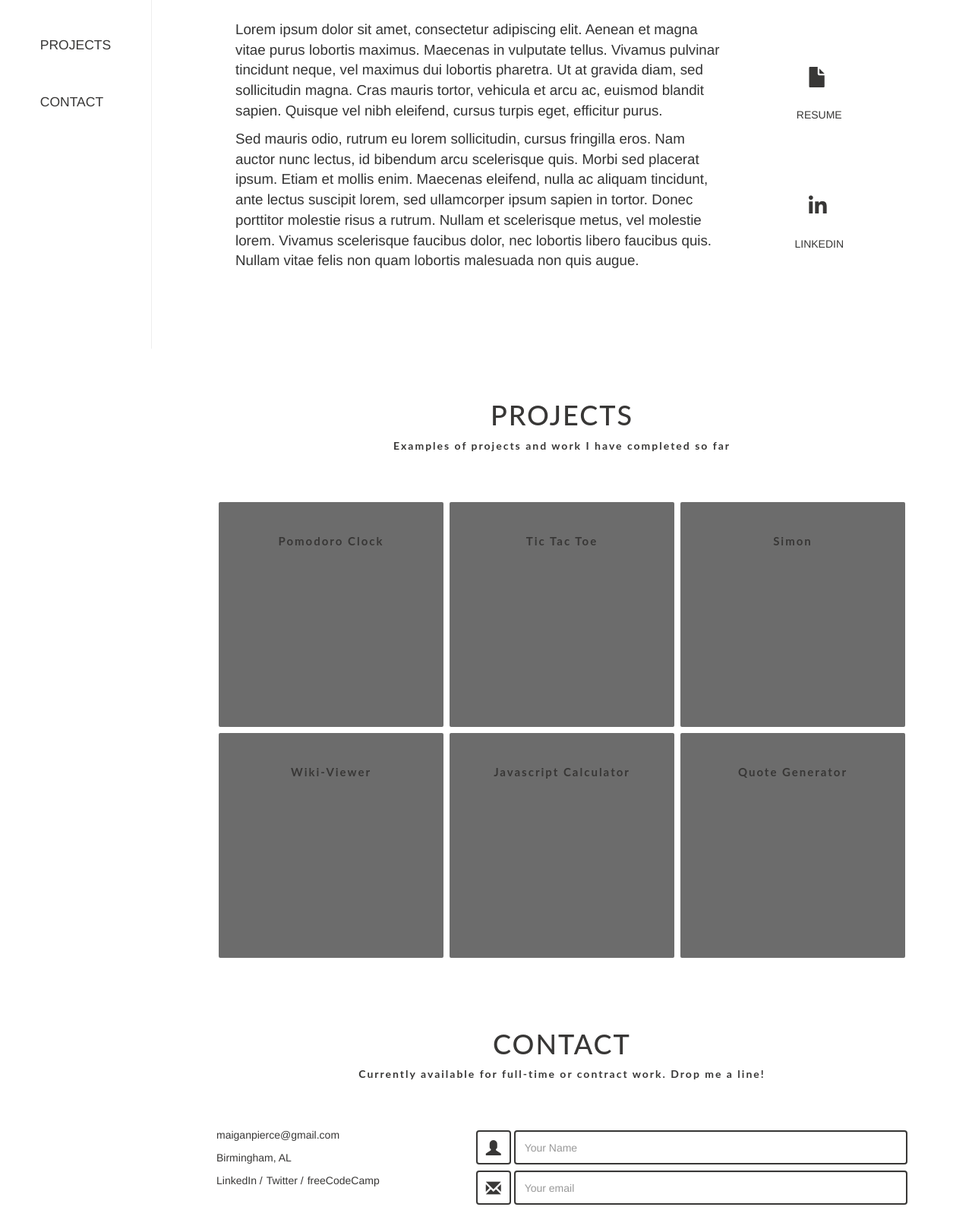
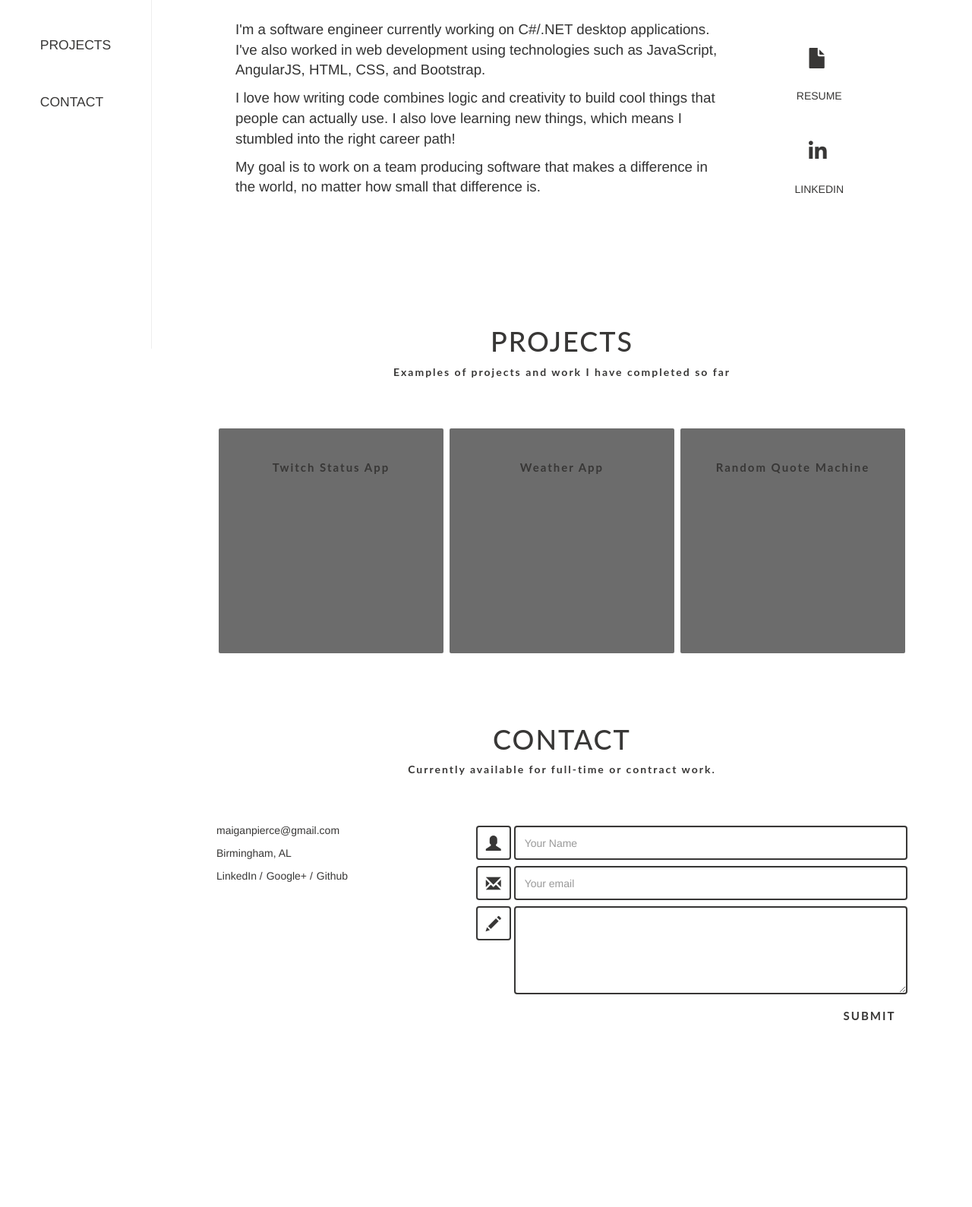
Before and after one commit to maiganpierce/portfolio, a plain HTML site: page index.html in a window 1280 px wide. Shown: the part 341-1930 px from the top of the page at 76% size. After the commit the page ends 1748 px from the top, so only its background shows below. Drawn offline with nearby package versions, Linux system fonts and the light colour scheme.

Commit message:
Added social media links and bio

```diff
--- a/app/main.js
+++ b/app/main.js
@@ -5,40 +5,21 @@
         .controller('MyController', [ '$scope', function($scope){
           $scope.projects = [
             {
-              title:"Pomodoro Clock",
-              description:"A pomodoro clock designed to help you stay focused on work. Adjustable work session and break times in a convenient UI. ",
+              title:"Twitch Status App",
+              description:"An application that displays a list of your favorite Twitch streamers and their current status. Uses JavaScript, HTML, CSS, AngularJS, Bootstrap",
               url:"#",
               background:"content/placeholder1.png"
             },
             {
-              title:"Tic Tac Toe",
-              description:'Try your hand at Tic Tac Toe against the Minimax algorithm. It hasn\'t been beaten yet. ',
+              title:"Weather App",
+              description:'An application that displays the weather at your current location. Uses HTML, CSS, JavaScript, AngularJS',
               url:"#",
               background:"content/placeholder1.png"
             },
             {
-              title:'Simon',
-              description:'Test your memory with a game of Simon. Can be set to strict mode which will set you back to the beginning if you make a mistake. ',
-              url:"#",
-              background:"content/placeholder1.png"
-
-            },
-            {
-              title:'Wiki-Viewer',
-              description:'Search wikipedia for interesting articles',
-              url:"#",
-              background:"content/placeholder1.png"
-            },
-            {
-              title:'Javascript Calculator',
-              description:'A functional online calculator made with Javascript and JQuery',
-              url:"#",
-              background:"content/placeholder1.png"
-            },
-            {
-              title:'Quote Generator',
-              description:'Generates quotes using a free API. Find a quote you like and post it to Twitter',
-              url:"#",
+              title:'Random Quote Machine',
+              description:'Application that generates quotes using a free API. If you find a quote you like, easily post it to Twitter! Uses JavaScript, AngularJS, HTML, CSS, Bootstrap',
+              url:"https://codepen.io/maiganpierce/full/GMebGO/",
               background:"content/placeholder1.png"
             }]
         }
--- a/index.html
+++ b/index.html
@@ -33,10 +33,14 @@
       </div>
       <div class="blurb-wrap col-md-12">
         <div class="about-blurb col-md-9">
-          <p>Lorem ipsum dolor sit amet, consectetur adipiscing elit. Aenean et magna vitae purus lobortis maximus. Maecenas in vulputate tellus. Vivamus pulvinar tincidunt neque, vel maximus dui lobortis pharetra. Ut at gravida diam, sed sollicitudin magna. Cras mauris tortor, vehicula et arcu ac, euismod blandit sapien. Quisque vel nibh eleifend, cursus turpis eget, efficitur purus.
+          <p>
+            I'm a software engineer currently working on C#/.NET desktop applications. I've also worked in web development using technologies such as JavaScript, AngularJS, HTML, CSS, and Bootstrap.
           </p>
           <p>
-            Sed mauris odio, rutrum eu lorem sollicitudin, cursus fringilla eros. Nam auctor nunc lectus, id bibendum arcu scelerisque quis. Morbi sed placerat ipsum. Etiam et mollis enim. Maecenas eleifend, nulla ac aliquam tincidunt, ante lectus suscipit lorem, sed ullamcorper ipsum sapien in tortor. Donec porttitor molestie risus a rutrum. Nullam et scelerisque metus, vel molestie lorem. Vivamus scelerisque faucibus dolor, nec lobortis libero faucibus quis. Nullam vitae felis non quam lobortis malesuada non quis augue.
+            I love how writing code combines logic and creativity to build cool things that people can actually use. I also love learning new things, which means I stumbled into the right career path!
+          </p>
+          <p>
+            My goal is to work on a team producing software that makes a difference in the world, no matter how small that difference is.
           </p>
 
         </div>
@@ -49,7 +53,7 @@
             <p>RESUME</p>
           </a>
 
-          <a href="#">
+          <a href="https://www.linkedin.com/in/maigan-pierce/" target="_blank">
             <div class="project hdn" id="resume">
               <span class="fa fa-linkedin"></span>
             </div>
@@ -78,16 +82,16 @@
     <section id="contact" class="section">
       <div class="header-wrap">
         <h1>CONTACT</h1>
-        <p>Currently available for full-time or contract work. Drop me a line!</p>
+        <p>Currently available for full-time or contract work.</p>
       </div>
       <div class="contact-wrap">
         <div class="link-section">
           <p>maiganpierce@gmail.com</p>
           <p>Birmingham, AL</p>
           <ul>
-            <li><a href="#">LinkedIn </a>/</li>
-            <li><a href="#"> Twitter </a>/</li>
-            <li><a href="#"> freeCodeCamp</a></li>
+            <li><a href="https://www.linkedin.com/in/maigan-pierce/">LinkedIn </a>/</li>
+            <li><a href="https://plus.google.com/u/0/100271786384119092916"> Google+ </a>/</li>
+            <li><a href="https://github.com/maiganpierce"> Github</a></li>
           </ul>
 
         </div>
@@ -111,8 +115,5 @@
         </div>
       </section>
     </div>
-    <div class="footer">
-      <p>Coded By Maigan Pierce</p>
-    </div>
   </body>
   </html>
--- a/styles/style.css
+++ b/styles/style.css
@@ -21,7 +21,7 @@
   font-size:1.75rem;
 }
 
-.img{
+.img {
   width:50%
   border-radius:4px;
   margin:0 0 0 10px;
@@ -33,6 +33,7 @@
   justify-content:center;
   align-items:center;
 }
+
 .right-bar{
   display:flex;
   flex-wrap:wrap;
@@ -110,9 +111,6 @@ a:hover{
 }
 .section{
   width:100%;
-  /*font-weight: 700;
-  font-size: 20px;
-  letter-spacing: 2px;*/
   color: #383736;
   padding-bottom:30px;
   display:flex;
```
